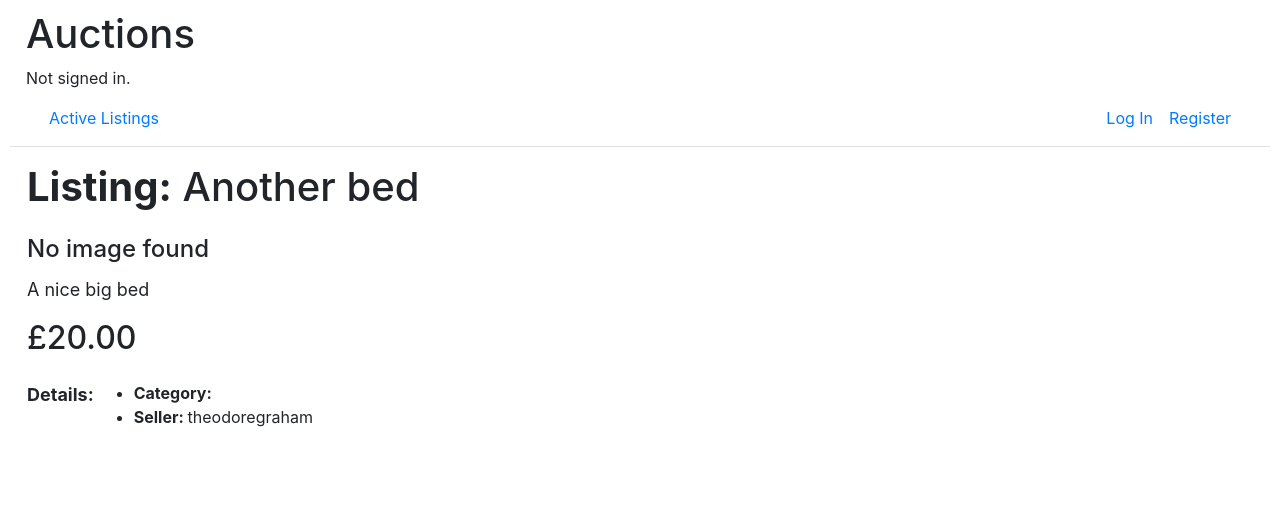
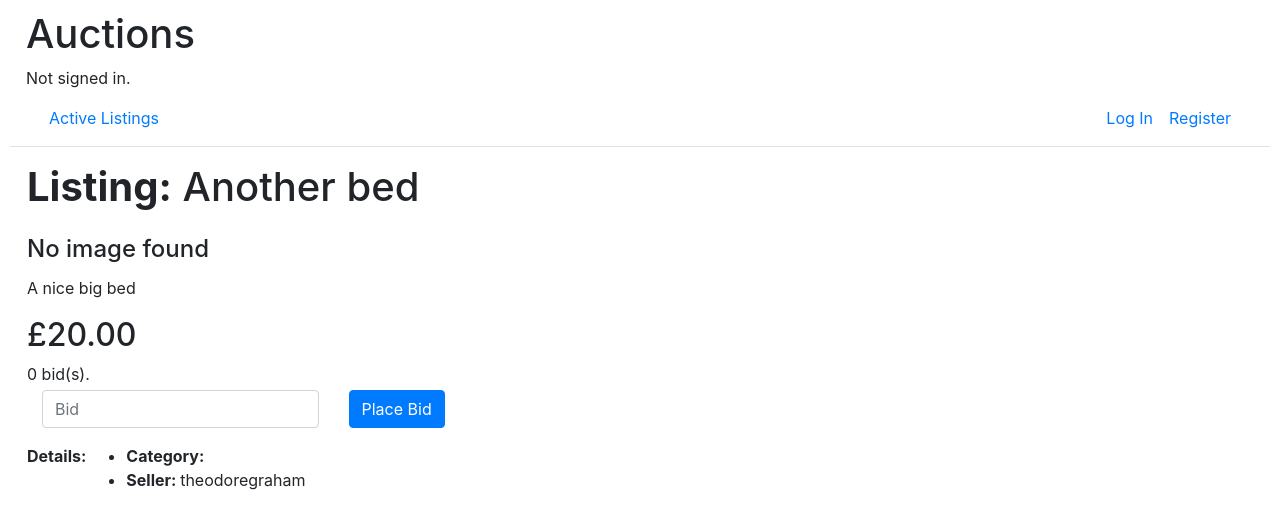
Before and after one commit to theodoregraham1/cs50w, a Django app: page /listing/2 in a window 1280 px wide. Shown: the top 529 px of the page. Run offline with Django 3.2, Linux system fonts and the light colour scheme; data comes from the database, SQL or seed files in the repository; both versions use the stored data as it was after the commit; some libraries are stand-ins or nearby versions.

Commit message:
Allow user to submit bids

```diff
--- a/commerce/auctions/forms.py
+++ b/commerce/auctions/forms.py
@@ -27,4 +27,9 @@ class AddListingForm(ModelForm):
 class AddBidForm(ModelForm):
     class Meta:
         model = Bid
-        fields = ["value", "listing", "user"]
+        fields = ["value", "listing", "user",]
+
+        widgets = {
+            "value": TextInput(attrs={"class": "form-control",
+                                      "placeholder": "Bid"}),
+        }
--- a/commerce/auctions/static/auctions/styles.css
+++ b/commerce/auctions/static/auctions/styles.css
@@ -16,7 +16,3 @@ body {
     background-color: #f8d7da;
     border-color: #f5c6cb;
 }
-
-p {
-    font-size: 18px;
-}
--- a/commerce/auctions/templates/auctions/listing.html
+++ b/commerce/auctions/templates/auctions/listing.html
@@ -29,12 +29,38 @@
 
         <!-- Description -->
         <div class="row mt-1">
-            <p>{{listing.description}}</p>
+            <p class="fs-3">{{listing.description}}</p>
         </div>
 
         <!-- Price -->
         <div class="row">
-            <h2>{{price}}</h1>
+            <h2>{{price}}</h2>
+        </div>
+        <div class="row">
+            <div class="fs-6">
+                {{num_bids}} bid(s).
+                {% if top_bid %}{% if top_bid.user.id == user.id %}Your bid is the current bid.{% endif %}{% endif %}
+            </div>
+        </div>
+
+        <!-- Place bid -->
+        <div class="row">
+            <form action="{% url 'add_bid' %}" method="post" class="col-md-12 mt-1">
+                {% csrf_token %}
+
+                <div class="row">
+                    <div class="col-md-3">
+                        {{ form.value }}
+                    </div>
+                    <div class="col-md-3">
+                        <input type="submit" class="form-input btn btn-primary" value="Place Bid">
+                    </div>
+                </div>
+
+                <input type="hidden" name="user" id="id_user" value="{{ user.id }}">
+                <input type="hidden" name="listing" id="id_listing" value="{{ listing.id }}">
+
+            </form>
         </div>
 
         <!-- Details -->
--- a/commerce/auctions/urls.py
+++ b/commerce/auctions/urls.py
@@ -9,6 +9,7 @@ urlpatterns = [
     path("register", views.register, name="register"),
     path("add", views.add, name="add"),
     path("listing/<id>", views.listing_view, name="listing"),
+    path("bid", views.add_bid, name="add_bid"),
     path("watchlist/<id>", views.add_to_watchlist, name="add_to_watchlist"),
     path("watchlist", views.watchlist, name="watchlist"),
 ]
--- a/commerce/auctions/utils.py
+++ b/commerce/auctions/utils.py
@@ -1,2 +1,14 @@
 def gbp(i):
     return f"£{i:.2f}"
+
+
+def get_top_bid(listing):
+    if list(listing.bids.all()) != []:
+        top_bid = max(listing.bids.all(), key=lambda bid: bid.value)
+        price = top_bid.value
+
+    else:
+        top_bid = None
+        price = listing.starting_bid
+
+    return price, top_bid
--- a/commerce/auctions/views.py
+++ b/commerce/auctions/views.py
@@ -96,13 +96,10 @@ def listing_view(request, id):
     listing = Listing.objects.get(id=id)
 
     # Determine price
-    if list(listing.bids.all()) != []:
-        price = max(listing.bids.all())
-    else:
-        price = listing.starting_bid
+    price, top_bid = utils.get_top_bid(listing)
 
     if request.method != "POST":
-        # Determine if user has watchlisted item or not
+        # Determine if item is on user's watchlist
         if not request.user.is_authenticated:
             watchlisted = False
         else:
@@ -113,13 +110,41 @@ def listing_view(request, id):
             "price": utils.gbp(price),
             "listing": listing,
             "form": AddBidForm,
+            "highest_bid": top_bid,
+            "num_bids": len(listing.bids.all())
         })
 
-    # Add bid
+
+@decorators.login_required
+def add_bid(request):
+    if request.method != "POST":
+        return HttpResponseRedirect(reverse("index"))
+
+    form = AddBidForm(request.POST)
+
+    if form.is_valid():
+        bid = form.cleaned_data
+
+        current_price = utils.get_top_bid(bid["listing"])[0]
+
+        if bid["value"] > current_price or (bid["value"] == bid["listing"].starting_bid and current_price == bid["listing"].starting_bid):
+            form.save()
+
+            messages.success(request, "Bid added successfully")
+        else:
+            messages.error(request, "Bid must be above the current bid")
+
+        return HttpResponseRedirect(reverse("listing", args=[bid["listing"].id,]))
+
+    else:
+        messages.error(request, "Bid invalid")
+
+    return HttpResponseRedirect(reverse("index"))
 
 
 @decorators.login_required
 def add_to_watchlist(request, id):
+    # Add or remove item from user's watchlist
     listing = Listing.objects.get(id=id)
 
     if (listing not in request.user.watchlist.all()):
```
Also changed, not shown: commerce/db.sqlite3.
